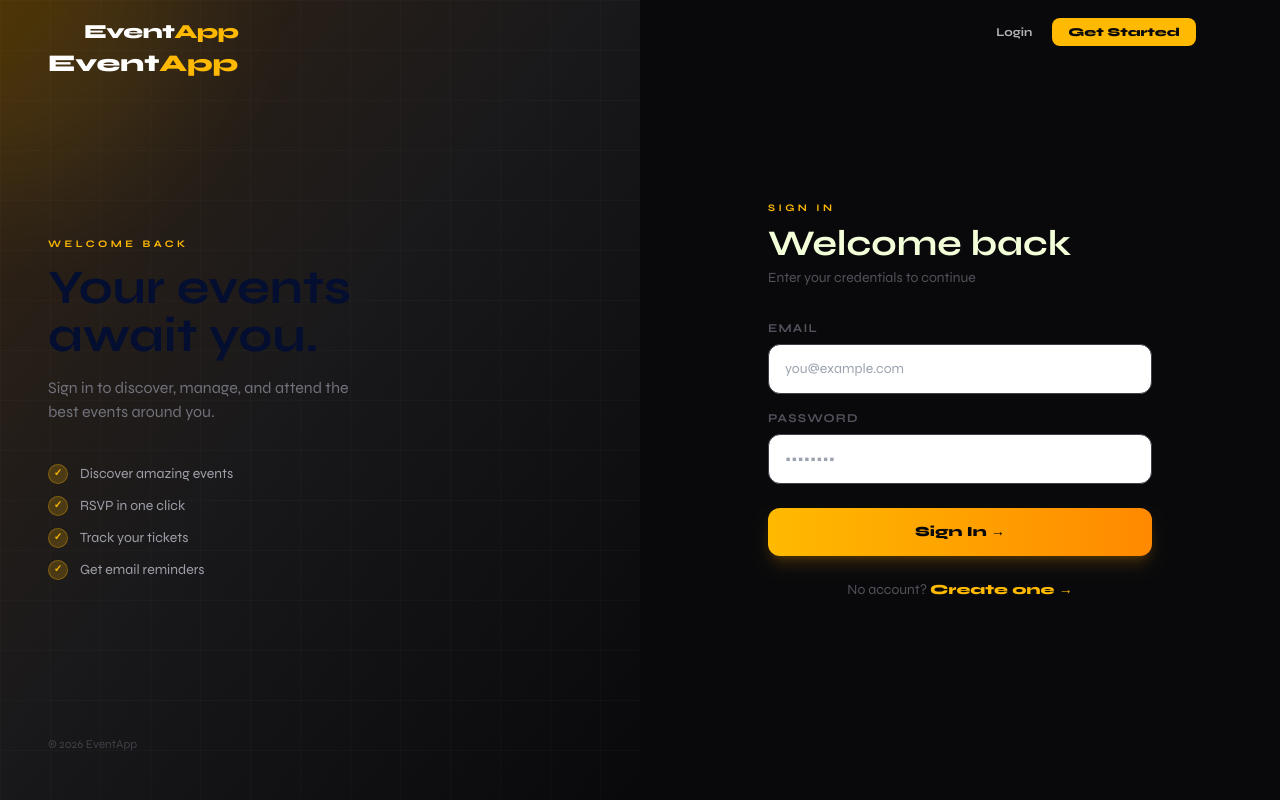
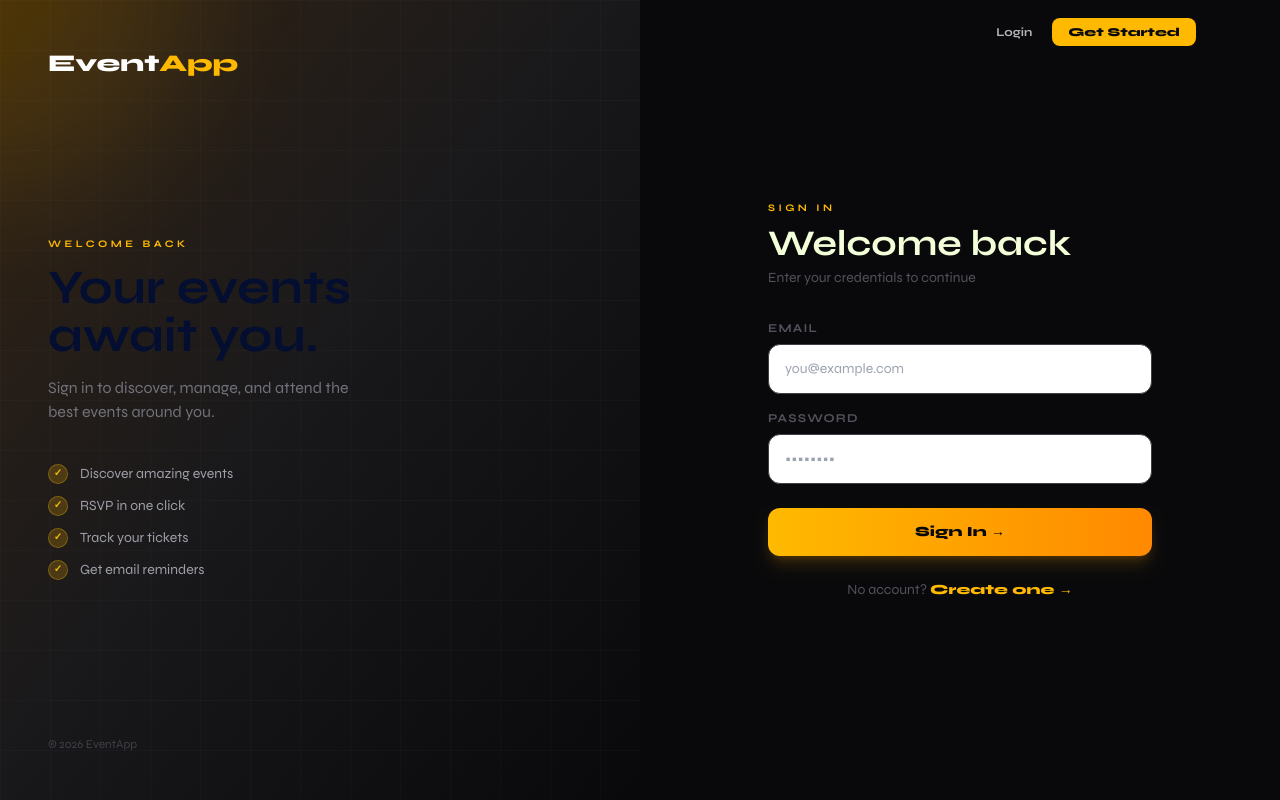
Before and after one commit to cads01/EVENT_APP, a React (Vite) app in the folder client/: page /login in a window 1280 px wide. Built offline with nearby package versions, Linux system fonts and the light colour scheme.

Commit message:
Fix: Correcting duplicate event

```diff
--- a/client/src/components/Navbar.jsx
+++ b/client/src/components/Navbar.jsx
@@ -36,10 +36,7 @@ export default function Navbar() {
         style={{ fontFamily: "'Syne', sans-serif" }}
       >
         <div className="max-w-6xl mx-auto px-5 h-16 flex items-center justify-between">
-          {/* Logo */}
-          <Link to="/" className="font-black text-xl tracking-tight text-white hover:opacity-80 transition-opacity">
-            Event<span className="text-amber-400">App</span>
-          </Link>
+
 
           {/* Desktop links — centered */}
           <div className="hidden md:flex items-center gap-1">
@@ -68,6 +65,10 @@ export default function Navbar() {
           <div className="hidden md:flex items-center gap-2">
             {user ? (
               <>
+              {/* Logo */}
+          <Link to="/" className="font-black text-xl tracking-tight text-white hover:opacity-80 transition-opacity">
+            Event<span className="text-amber-400">App</span>
+          </Link>
                  <Link to="/"
               className={`text-xs font-bold px-3 py-1.5 rounded-lg transition-all ${scrolled ? "text-zinc-400 hover:text-white" : "text-white/70 hover:text-white"}`}>
               Events
```
